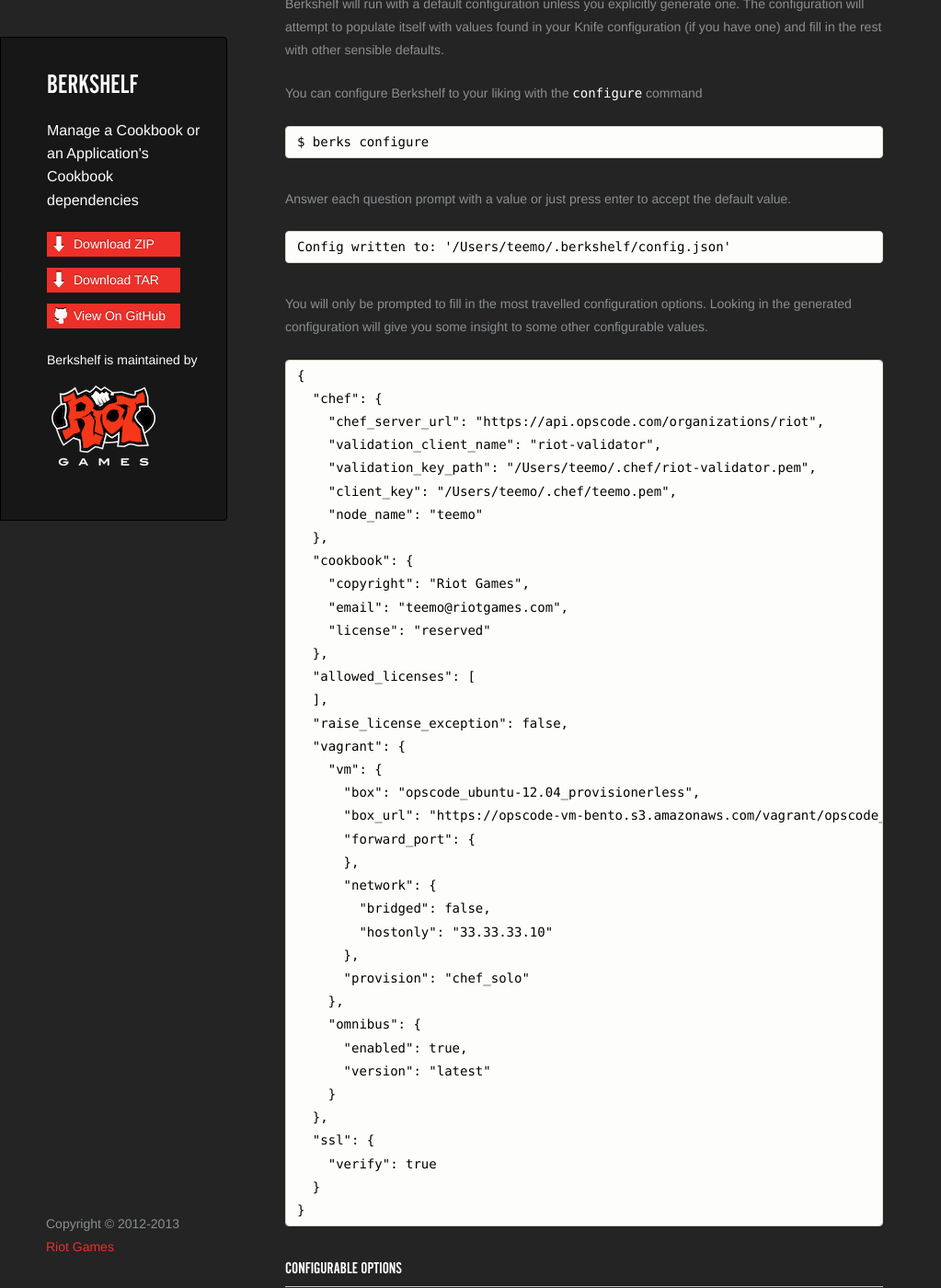
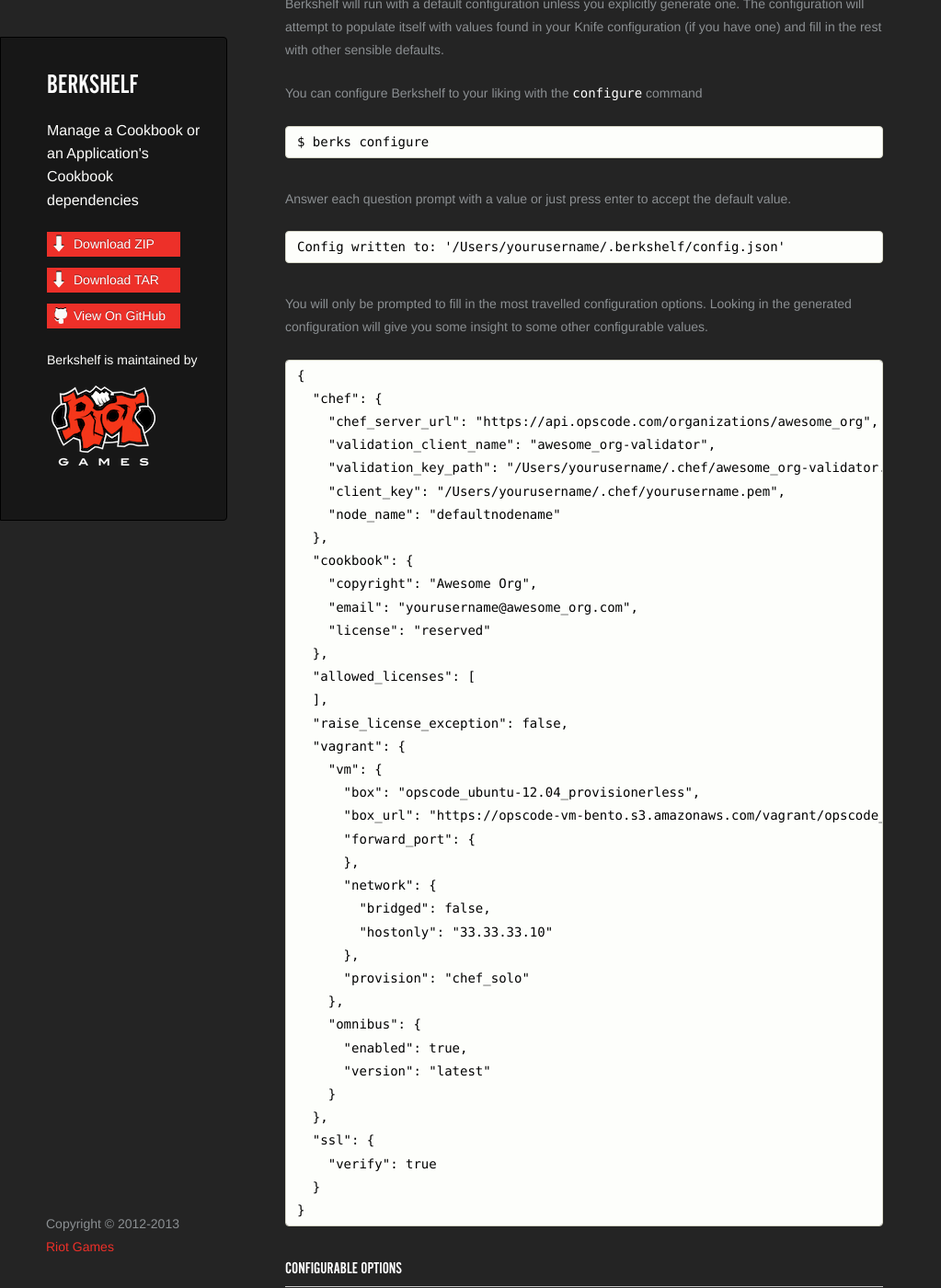
Before and after one commit to berkshelf/berkshelf, a Jekyll site: the page built from index.html, in a window 1280 px wide and 1400 px high, scrolled down 3706 px. Shown: the whole window at 92% size, without its empty margins (0-1023 px from the left). Built offline with Jekyll 4.4.1, drawn with Linux system fonts in a browser that asks for light colours; some of the changed text lies outside the part shown.

Commit message:
Generify

```diff
--- a/_includes/index.md
+++ b/_includes/index.md
@@ -28,7 +28,7 @@ Add the Berksfile to your project
 
 If you already have a cookbook and it's not managed by Berkshelf it's easy to get up and running. Just locate your cookbook and initialize it!
 
-    $ berks init ~/code/app_of_doom-cookbook
+    $ berks init ~/code/awesome_app-cookbook
 
 Note how the Berksfile in this case tells Berkshelf to read the cookbook's metadata, rather than specifying the dependencies directly
 
@@ -127,21 +127,21 @@ You can configure Berkshelf to your liking with the `configure` command
 
 Answer each question prompt with a value or just press enter to accept the default value.
 
-    Config written to: '/Users/teemo/.berkshelf/config.json'
+    Config written to: '/Users/yourusername/.berkshelf/config.json'
 
 You will only be prompted to fill in the most travelled configuration options. Looking in the generated configuration will give you some insight to some other configurable values.
 
     {
       "chef": {
-        "chef_server_url": "https://api.opscode.com/organizations/riot",
-        "validation_client_name": "riot-validator",
-        "validation_key_path": "/Users/teemo/.chef/riot-validator.pem",
-        "client_key": "/Users/teemo/.chef/teemo.pem",
-        "node_name": "teemo"
+        "chef_server_url": "https://api.opscode.com/organizations/awesome_org",
+        "validation_client_name": "awesome_org-validator",
+        "validation_key_path": "/Users/yourusername/.chef/awesome_org-validator.pem",
+        "client_key": "/Users/yourusername/.chef/yourusername.pem",
+        "node_name": "defaultnodename"
       },
       "cookbook": {
-        "copyright": "Riot Games",
-        "email": "teemo@riotgames.com",
+        "copyright": "Awesome Org",
+        "email": "yourusername@awesome_org.com",
         "license": "reserved"
       },
       "allowed_licenses": [
@@ -171,22 +171,22 @@ You will only be prompted to fill in the most travelled configuration options. L
 
 ### Configurable options
 
-* `chef.chef_server_url` [String] Location of your chef server's API endpoint (e.g. http://api.opscode.com/organizations/riot) Default: knife configuration
-* `chef.validation_client_name` [String] Client used to connect to the chef server API (e.g. teemo) Default: knife configuration
-* `chef.validation_key_path` [String] Path to the validator client key (e.g. riot-validator.pem) Default: knife configuration
-* `chef.node_name` [String] Node name used to authenticate with the chef server API (e.g. teemo) Default: knife configuration
-* `chef.client_key` [String] Path to the key used to authenticate with the chef server API (e.g. teemo.pem) Default: knife configuration
-* `cookbook.copyright` [String] Copyright holder to be used in Berkshelf generated cookbooks (e.g. Riot Games) Default: YOUR_NAME
-* `cookbook.email` [String] Email address for the maintainer of Berkshelf generated cookbooks (e.g. teemo@riotgames.com) Default: YOUR_EMAIL
+* `chef.chef_server_url` [String] Location of your chef server's API endpoint (e.g. http://api.opscode.com/organizations/awesome_org) Default: knife configuration
+* `chef.validation_client_name` [String] Client used to connect to the chef server API (e.g. yourusername) Default: knife configuration
+* `chef.validation_key_path` [String] Path to the validator client key (e.g. awesome_org-validator.pem) Default: knife configuration
+* `chef.node_name` [String] Node name used to authenticate with the chef server API Default: knife configuration
+* `chef.client_key` [String] Path to the key used to authenticate with the chef server API (e.g. yourusername.pem) Default: knife configuration
+* `cookbook.copyright` [String] Copyright holder to be used in Berkshelf generated cookbooks (e.g. Awesome Org) Default: YOUR_NAME
+* `cookbook.email` [String] Email address for the maintainer of Berkshelf generated cookbooks (e.g. yourusername@awesome\_org.com) Default: YOUR\_EMAIL
 * `cookbook.license` [String] Licence to be used in Berkshelf generated cookbooks (e.g. MIT) Default: reserved
 * `allowed_licenses` [Array] List of licences allowed to be used in cookbooks (e.g. [ "MIT", "Apache" ]) Default: []
 * `raise_license_exception` [Boolean] Raise an exception if the license used in a dependent cookbook resolved by Berkshelf is not in the list of allowed licenses defined in allowed_licenses (e.g. true) Default: false
-* `vagrant.vm.box` [String] Name of the box printed in a Vagrantfile's config.vm.box field (e.g. arbitrary_box_name) Default: 'opscode_ubuntu-12.04_provisionerless'
+* `vagrant.vm.box` [String] Name of the box printed in a Vagrantfile's config.vm.box field (e.g. arbitrary\_box\_name) Default: 'opscode\_ubuntu-12.04\_provisionerless'
 * `vagrant.vm.box_url` [String] Download URL for the box referred to in vagrant.vm.box Default: https://opscode-vm-bento.s3.amazonaws.com/vagrant/opscode_ubuntu-12.04_provisionerless.box
 * `vagrant.vm.forward_port` [Hash] Set of key/value pairs (mapping to guest/host, respectively) specifying which ports the Vagrantfile should configure to be forwarded. (e.g. {"80": "8080"})
 * `vagrant.vm.network.bridged` [Boolean] Whether the network should be configured to "bridged" in the Vagrantfile (e.g. true) Default: false
 * `vagrant.vm.network.hostonly` [String] Default IP address to be configured in the Vagrantfile (e.g. 172.10.10.11) Default: 33.33.33.10
-* `vagrant.vm.provision` [String] The default provisioner to use in the Vagrantfile (e.g. chef_client) Default: chef_solo
+* `vagrant.vm.provision` [String] The default provisioner to use in the Vagrantfile (e.g. chef\_client) Default: chef\_solo
 * `vagrant.omnibus.enabled` [Boolean] Whether the omnibus vagrant plugin should be used to install Chef on the VM (e.g. false) Default: true
 * `vagrant.omnibus.version` [String] The version of Chef the omnibus installer should install on teh VM (e.g. 11.6.0) Default: latest
 * `ssl.verify` [Boolean] Whether to verify the SSL certificate used by resources Berkshelf connects to. If your Chef server uses a self signed certificate, this should be false. (e.g. false) Default: true
@@ -229,7 +229,7 @@ Once the Vagrant Berkshelf plugin is installed it can be enabled in your Vagrant
 The plugin will look in your current working directory for your `Berksfile` by default. Ensure that your Berksfile exists and when you run `vagrant up`, `vagrant provision`, or `vagrant destroy` the Berkshelf integration will automatically kick in!
 
     $ vagrant provision
-    [Berkshelf] Updating Vagrant's berkshelf: '/Users/teemo/.berkshelf/vagrant/berkshelf-20130320-28478-sy1k0n'
+    [Berkshelf] Updating Vagrant's berkshelf: '/Users/yourusername/.berkshelf/vagrant/berkshelf-20130320-28478-sy1k0n'
     [Berkshelf] Installing nginx (2.0.0)
     ...
 
@@ -249,10 +249,10 @@ By default, the Vagrant Berkshelf plugin will assume that the Vagrantfile is loc
 
     Vagrant.configure("2") do |config|
       ...
-      config.berkshelf.berksfile_path = "/Users/teemo/code/app_of_doom/Berksfile"
+      config.berkshelf.berksfile_path = "/Users/yourusername/code/awesome_app/Berksfile"
     end
 
-The above example will use an absolute path to the Berksfile of a sweet application called App of Doom.
+The above example will use an absolute path to the Berksfile of a sweet application called Awesome App.
 
 ## The Berksfile
 
@@ -261,7 +261,7 @@ Dependencies are managed via the file `Berksfile`. The Berksfile contains a list
     metadata
     cookbook 'memcached'
     cookbook 'nginx'
-    cookbook 'pvpnet', path: '/Users/teemo/code/riot-cookbooks/pvpnet-cookbook'
+    cookbook 'pvpnet', path: '/Users/yourusername/code/awesome_org-cookbooks/pvpnet-cookbook'
     cookbook 'mysql', git: 'git://github.com/opscode-cookbooks/mysql.git'
     cookbook 'database', github: 'opscode-cookbooks/database'
     cookbook 'myapp', chef_api: :config
@@ -310,7 +310,7 @@ Berkshelf comes configured with one source of cookbook metadata: api.berkshelf.c
 If you want to use another source of cookbook metadata, it's easy to do so. You must also include api.berkshelf.com if you specify any other sources - once you start configuring it, Berkshelf assumes you may not want the defaults at all.
 
     source "https://api.berkshelf.com"
-    source "https://berks-api.intranet.riotgames.com"
+    source "https://berks-api.intranet.awesome_org.com"
 
 For more information about running your own [Berkshelf API](https://github.com/RiotGames/berkshelf-api) server, see the [RiotGames/berkshelf-api](https://github.com/RiotGames/berkshelf-api) on GitHub.
 
@@ -326,7 +326,7 @@ By default a cookbook will be downloaded from the API source that provided it, d
 
 The Path location is useful for rapid iteration because it does not download, copy, or move the cookbook to The Berkshelf or change the contents of the target. Instead the cookbook found at the given filepath will be used alongside the cookbooks found in The Berkshelf.
 
-    cookbook "artifact", path: "/Users/teemo/code/artifact-cookbook"
+    cookbook "artifact", path: "/Users/yourusername/code/artifact-cookbook"
 
 The value given to `:path` can only contain a single cookbook and _must_ contain a `metadata.rb` file.
 
@@ -383,12 +383,12 @@ Adding dependencies to a group is useful if you want to ignore a cookbook or a s
 Groups can be defined via blocks:
 
     group :solo do
-      cookbook 'riot_base'
+      cookbook 'awesome_org_base'
     end
 
 Groups can also be defined inline as an option:
 
-    cookbook 'riot_base', group: 'solo'
+    cookbook 'awesome_org_base', group: 'solo'
 
 To exclude the groups when installing or updating just add the `--without` flag.
 
@@ -398,9 +398,9 @@ To exclude the groups when installing or updating just add the `--without` flag.
 
 Berkshelf includes a command to help you quickly generate a cookbook with a number of helpful supporting tools
 
-    $ berks cookbook app_of_doom --foodcritic
+    $ berks cookbook awesome_app --foodcritic
 
-This will generate a cookbook called "app\_of\_doom" in your current directory with Vagrant, Git, and Foodcritic support. Check out [this guide](http://vialstudios.com/guide-authoring-cookbooks.html) for more information and the help provided in the Berkshelf CLI for the cookbook command.
+This will generate a cookbook called "awesome\_app" in your current directory with Vagrant, Git, and Foodcritic support. Check out [this guide](http://vialstudios.com/guide-authoring-cookbooks.html) for more information and the help provided in the Berkshelf CLI for the cookbook command.
 
 ## Build Integration
 
```
